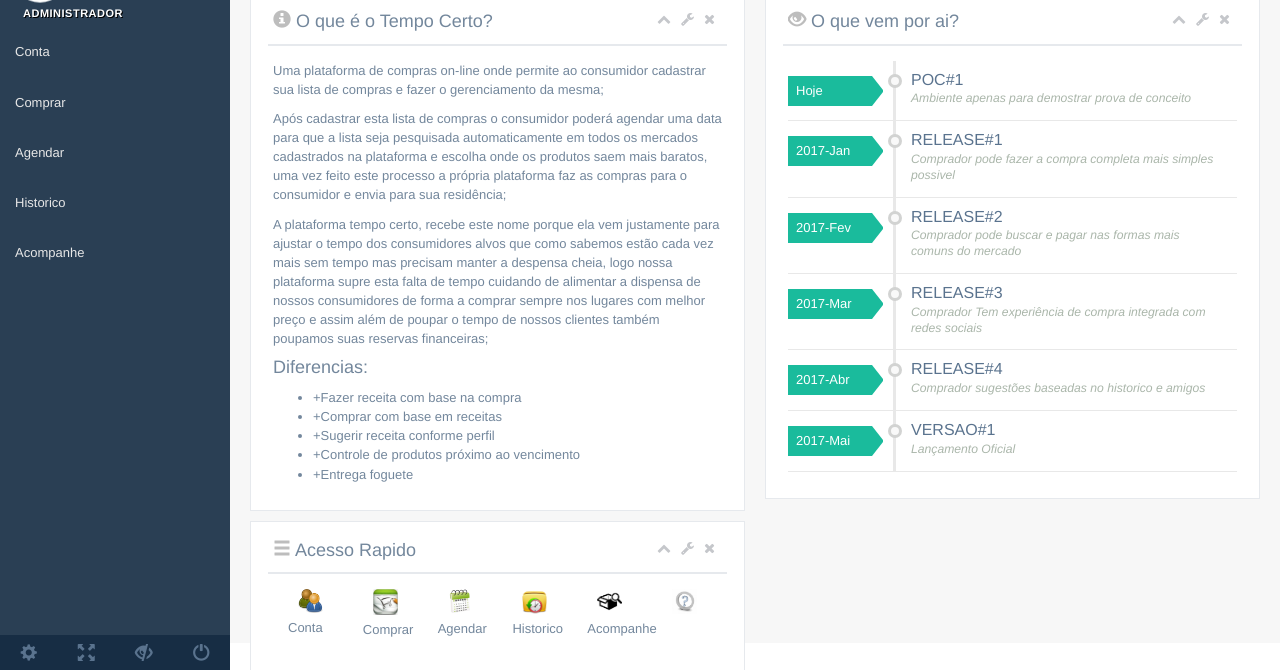
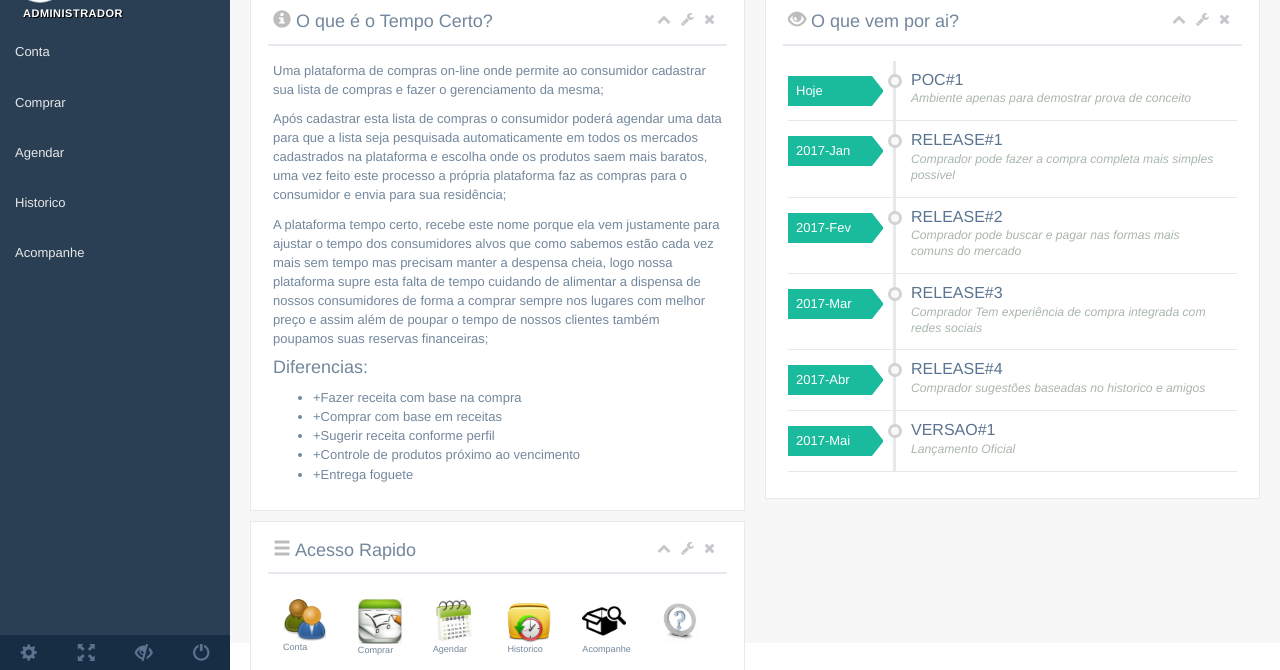
Before and after one commit to rpassosfranco/rpassosfranco.github.io, a plain HTML site: page projetos/TempoCerto/index.html in a window 1280 px wide. Shown: the part 130-800 px from the top of the page. Drawn offline with Linux system fonts and the light colour scheme.

Commit message:
Add files via upload
Troca de PX por % no acesso rápido - css

```diff
--- a/projetos/TempoCerto/index.html
+++ b/projetos/TempoCerto/index.html
@@ -264,11 +264,12 @@
                     <div class="clearfix"></div>
                   </div>
                   <div class="x_content" ng-controller="menuPortal">
-                    <div class="col-xs-2" ng-repeat="item in menuBar.menu">
-                       <a href="{{item.link}}" id="{{item.id}}"><img src="{{item.icone}}" alt="{{item.descricao}}" style="width:40px;padding-left:15px" /></a>
-                       <div >
-                         <p style="padding:5px">{{item.descricao}}</p>
-                       </div>
+                    <div class="col-xs-2" ng-repeat="item in menuBar.menu" style="padding:10px">
+
+					   <a href="{{item.link}}" id="{{item.id}}"><img src="{{item.icone}}" alt="{{item.descricao}}" style="width:80%;" /></a>
+                       <br>
+					   <p style="font-size:70%">{{item.descricao}}</p>
+
                     </div>
                   </div>
                 </div>
```
